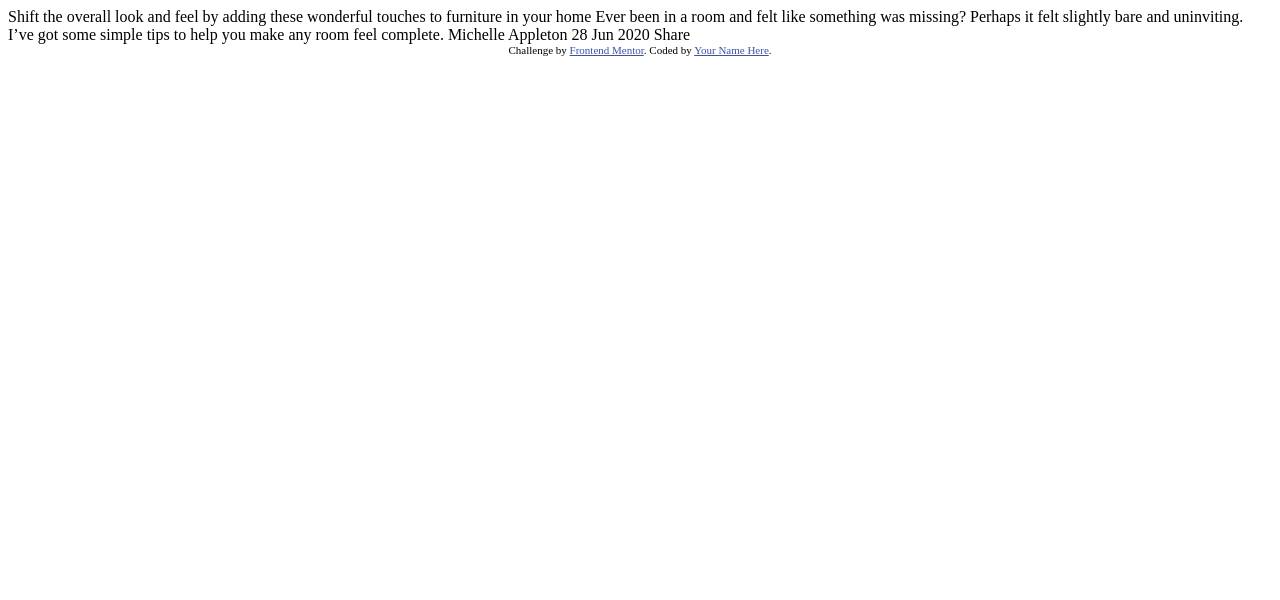
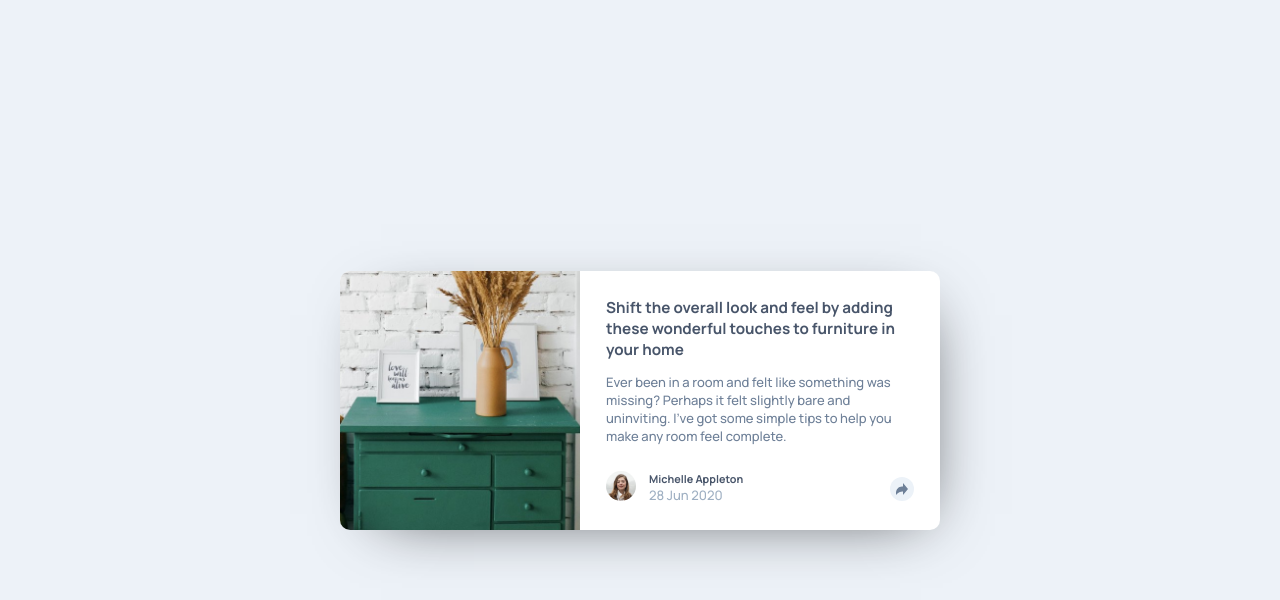
Before and after one commit to danny-0805/simple-ui-200706, a plain HTML site: page index.html in a window 1280 px wide. Drawn offline with Linux system fonts and the light colour scheme.

Commit message:
Basic UI

```diff
--- a/index.html
+++ b/index.html
@@ -1,36 +1,48 @@
 <!DOCTYPE html>
 <html lang="en">
-<head>
-  <meta charset="UTF-8">
-  <meta name="viewport" content="width=device-width, initial-scale=1.0"> <!-- displays site properly based on user's device -->
+  <head>
+    <meta charset="UTF-8" />
+    <meta name="viewport" content="width=device-width, initial-scale=1.0" />
+    <!-- displays site properly based on user's device -->
 
-  <link rel="icon" type="image/png" sizes="32x32" href="./images/favicon-32x32.png">
+    <link
+      rel="icon"
+      type="image/png"
+      sizes="32x32"
+      href="./images/favicon-32x32.png"
+    />
+    <link
+      href="https://fonts.googleapis.com/css2?family=Manrope:wght@500;700&display=swap"
+      rel="stylesheet"
+    />
+    <link rel="stylesheet" href="style.css" />
 
-  <title>Frontend Mentor | Article preview component</title>
-
-  <!-- Feel free to remove these styles or customise in your own stylesheet 👍 -->
-  <style>
-    .attribution { font-size: 11px; text-align: center; }
-    .attribution a { color: hsl(228, 45%, 44%); }
-  </style>
-</head>
-<body>
-
-  Shift the overall look and feel by adding these wonderful
-  touches to furniture in your home
-
-  Ever been in a room and felt like something was missing? Perhaps
-  it felt slightly bare and uninviting. I’ve got some simple tips
-  to help you make any room feel complete.
-
-  Michelle Appleton
-  28 Jun 2020
-
-  Share
-
-  <div class="attribution">
-    Challenge by <a href="https://www.frontendmentor.io?ref=challenge" target="_blank">Frontend Mentor</a>.
-    Coded by <a href="#">Your Name Here</a>.
-  </div>
-</body>
+    <title>Article preview component</title>
+  </head>
+  <body>
+    <section class="container">
+      <img class="drawer" src="images/drawers.jpg" />
+      <article>
+        <h3>
+          Shift the overall look and feel by adding these wonderful touches to
+          furniture in your home
+        </h3>
+        <p>
+          Ever been in a room and felt like something was missing? Perhaps it
+          felt slightly bare and uninviting. I’ve got some simple tips to help
+          you make any room feel complete.
+        </p>
+        <section class="avatar-section">
+          <img src="images/avatar-michelle.jpg" alt="" />
+          <div>
+            <h5>Michelle Appleton</h5>
+            <p>28 Jun 2020</p>
+          </div>
+          <span>
+            <img src="images/icon-share.svg" alt="share" />
+          </span>
+        </section>
+      </article>
+    </section>
+  </body>
 </html>
--- /dev/null
+++ b/style.css
@@ -0,0 +1,116 @@
+/* Colors */
+
+:root {
+  --very-dark-grayish-blue: hsl(217, 19%, 35%);
+  --desaturated-dark-blue: hsl(214, 17%, 51%);
+  --grayish-blue: hsl(212, 23%, 69%);
+  --light-grayish-blue: hsl(210, 46%, 95%);
+}
+
+* {
+  box-sizing: border-box;
+  margin: 0;
+  padding: 0;
+}
+
+html,
+body {
+  width: 100%;
+  font-size: 13px;
+  font-family: Manrope, sans-serif;
+}
+
+body {
+  height: 100vh;
+  background-color: #edf2f8;
+  display: flex;
+  justify-content: center;
+  align-items: center;
+}
+
+h3 {
+  color: var(--very-dark-grayish-blue);
+  margin-bottom: 1rem;
+}
+
+h5 {
+  color: var(--very-dark-grayish-blue);
+}
+
+p {
+  color: var(--desaturated-dark-blue);
+}
+
+.container {
+  width: 80%;
+  max-width: 600px;
+  background-color: #fff;
+  display: flex;
+  border-radius: 10px;
+  overflow: hidden;
+  -webkit-box-shadow: 11px 14px 61px -30px rgba(0, 0, 0, 0.75);
+  -moz-box-shadow: 11px 14px 61px -30px rgba(0, 0, 0, 0.75);
+  box-shadow: 11px 14px 61px -30px rgba(0, 0, 0, 0.75);
+}
+
+.drawer {
+  width: 40%;
+  object-fit: cover;
+}
+
+article {
+  padding: 2rem;
+}
+
+.avatar-section {
+  display: flex;
+  position: relative;
+  margin-top: 2rem;
+}
+
+.avatar-section img {
+  width: 30px;
+  height: 30px;
+  border-radius: 50%;
+  margin-right: 1rem;
+}
+
+.avatar-section p {
+  color: var(--grayish-blue);
+}
+
+.avatar-section span {
+  width: 24px;
+  height: 24px;
+  border-radius: 50%;
+  background-color: var(--light-grayish-blue);
+  display: flex;
+  justify-content: center;
+  align-items: center;
+  position: absolute;
+  right: 0;
+  top: 0.5rem;
+  cursor: pointer;
+}
+
+.avatar-section span:hover {
+  box-shadow: 0 0 2px 4px rgba(0, 0, 0, 0.2);
+}
+
+.avatar-section span img {
+  width: 12px;
+  height: 12px;
+  margin-right: 0;
+  display: block;
+  border-radius: 0;
+}
+
+@media screen and (max-width: 375px) {
+  .container {
+    flex-direction: column;
+  }
+
+  .drawer {
+    width: 100%;
+  }
+}
```
